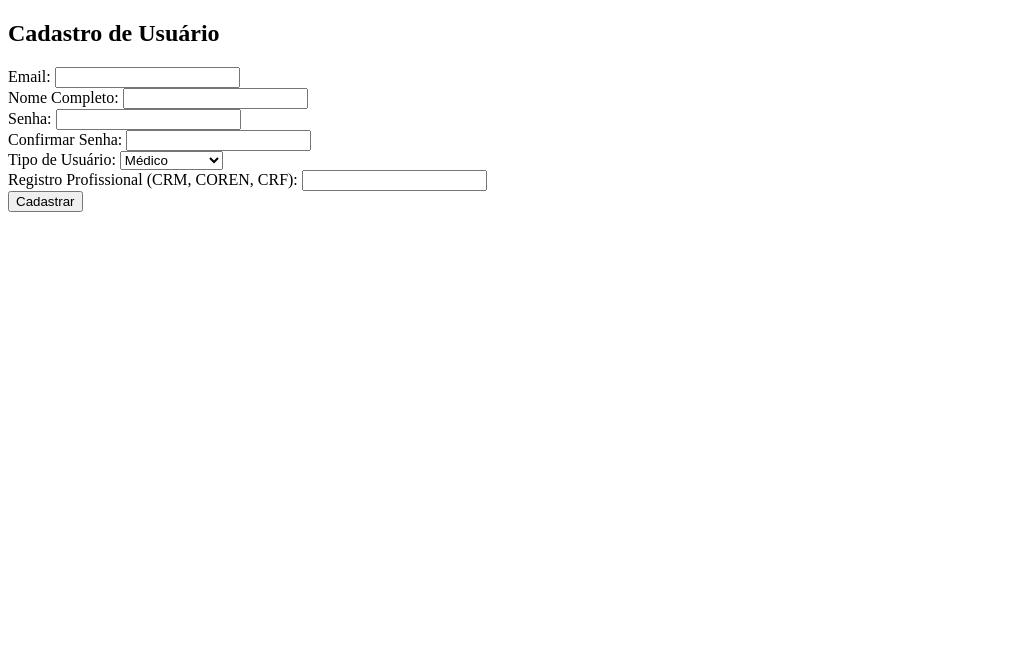
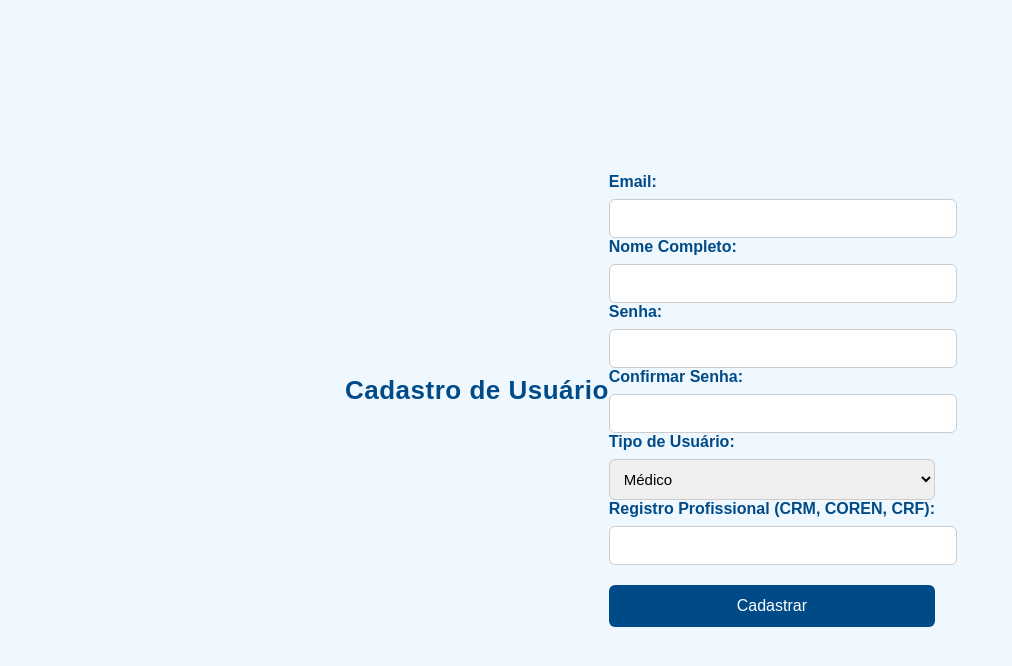
Before and after one commit to r7fael/projeto-fds-django, a Django app: page /users/cadastrar/ in a window 1280 px wide. Shown: the top 666 px of the page, without its empty margins (0-1012 px from the left). Run offline with Django 5.2, Linux system fonts and the light colour scheme.

Commit message:
Correcao de erros na estilizacao

```diff
--- a/application/static/css/cadastro.css
+++ b/application/static/css/cadastro.css
@@ -11,45 +11,57 @@ body {
 
 .form-container {
     background-color: white;
-    padding: 30px;
-    border-radius: 8px;
-    box-shadow: 0px 4px 6px rgba(0, 0, 0, 0.1);
-    width: 350px;
+    padding: 40px;
+    border-radius: 10px;
+    box-shadow: 0px 6px 10px rgba(0, 0, 0, 0.1);
+    width: 380px;
     text-align: center;
 }
 
 h2 {
     color: #004b87;
-    margin-bottom: 20px;
+    margin-bottom: 40px;
+    font-size: 26px;
+    letter-spacing: 0.5px;
 }
 
 .form-group {
     text-align: left;
-    margin-bottom: 15px;
+    margin-bottom: 20px;
 }
 
 label {
     font-weight: bold;
     color: #004b87;
+    display: block;
+    margin-bottom: 8px;
 }
 
 input, select {
     width: 100%;
-    padding: 8px;
-    margin-top: 5px;
+    padding: 10px;
     border: 1px solid #ccc;
-    border-radius: 5px;
+    border-radius: 6px;
+    font-size: 15px;
+    transition: border-color 0.3s ease;
+}
+
+input:focus, select:focus {
+    border-color: #004b87;
+    outline: none;
 }
 
 button {
     width: 100%;
-    padding: 10px;
+    padding: 12px;
     background-color: #004b87;
     color: white;
     border: none;
-    border-radius: 5px;
+    border-radius: 6px;
     cursor: pointer;
     font-size: 16px;
+    transition: background-color 0.3s ease;
+    margin-top: 20px;
 }
 
 button:hover {
@@ -59,4 +71,17 @@ button:hover {
 .errorlist {
     color: red;
     font-size: 14px;
+    margin-top: 5px;
 }
+
+a {
+    color: #004b87;
+    text-decoration: none;
+    display: inline-block;
+    margin-top: 25px;
+    font-size: 15px;
+}
+
+a:hover {
+    text-decoration: underline;
+}
--- a/application/templates/application/cadastrar_paciente.html
+++ b/application/templates/application/cadastrar_paciente.html
@@ -1,3 +1,4 @@
+{% load static %}
 <form method="post">
     {% csrf_token %}
 
--- a/application/templates/application/cadastro.html
+++ b/application/templates/application/cadastro.html
@@ -1,7 +1,9 @@
+{% load static %}
 <!DOCTYPE html>
 <html>
 <head>
     <title>Cadastro</title>
+    <link rel="stylesheet" href="{% static 'css/cadastro.css' %}">
 </head>
 <body>
     <h2>Cadastro de Usuário</h2>
--- a/application/templates/application/login.html
+++ b/application/templates/application/login.html
@@ -1,7 +1,9 @@
+{% load static %}
 <!DOCTYPE html>
 <html>
 <head>
     <title>Login</title>
+    <link rel="stylesheet" href="{% static 'css/login.css' %}">
 </head>
 <body>
     <h2>Login</h2>
--- a/application/templates/application/medico_consultas.html
+++ b/application/templates/application/medico_consultas.html
@@ -1,3 +1,4 @@
+{% load static %}
 <div class="cartao">
     <div class="corpo-cartao">
         {% if consultas %}
--- a/application/templates/application/medico_pacientes.html
+++ b/application/templates/application/medico_pacientes.html
@@ -1,3 +1,5 @@
+{% load static %}
+<link rel="stylesheet" href="{% static 'css/medico_pacientes.css' %}">
 <div class="cartao">
     <div class="corpo-cartao">
         {% if pacientes %}
```
Also changed, not shown: application/static/css/login.css (+17 -9 lines).
